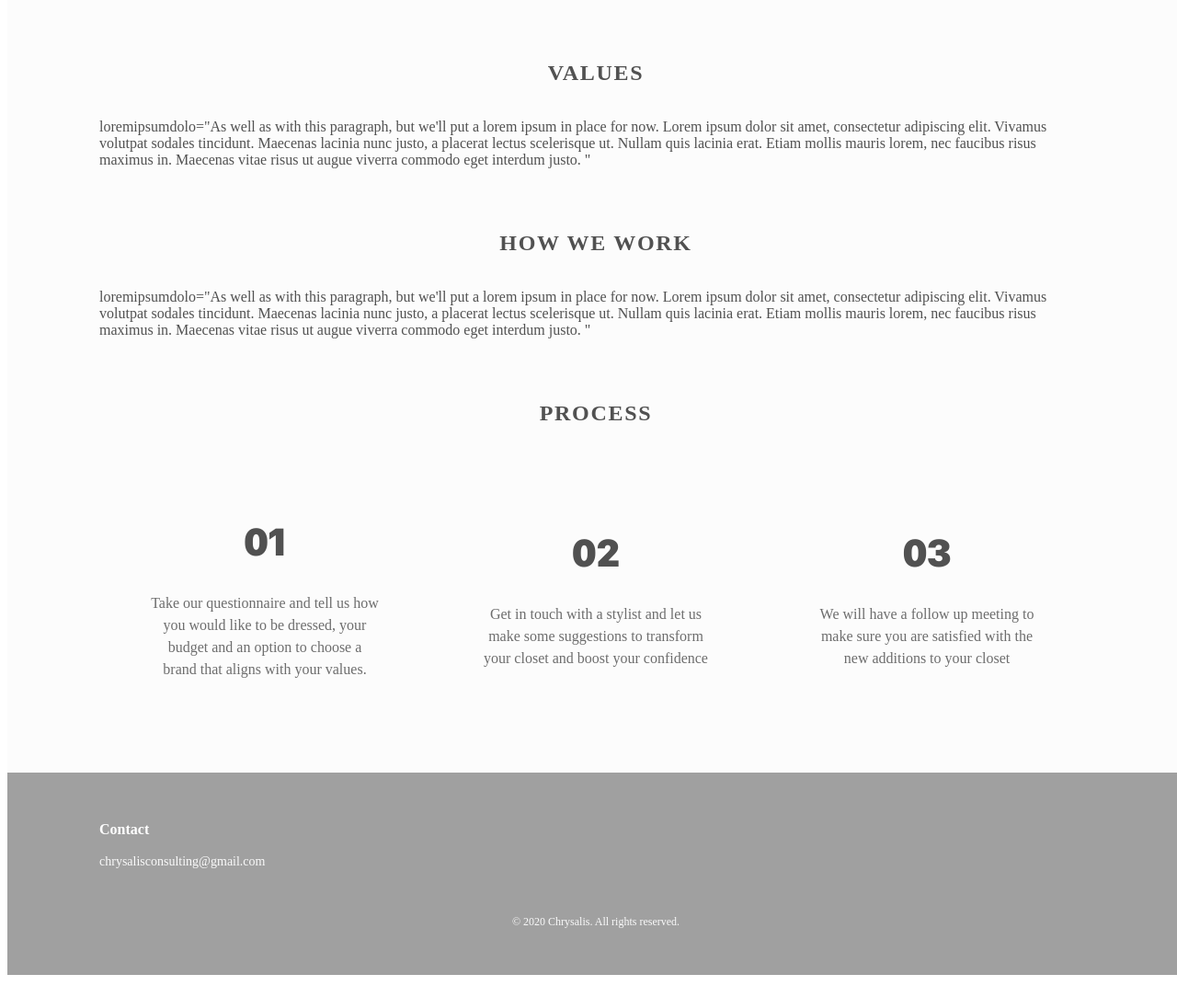
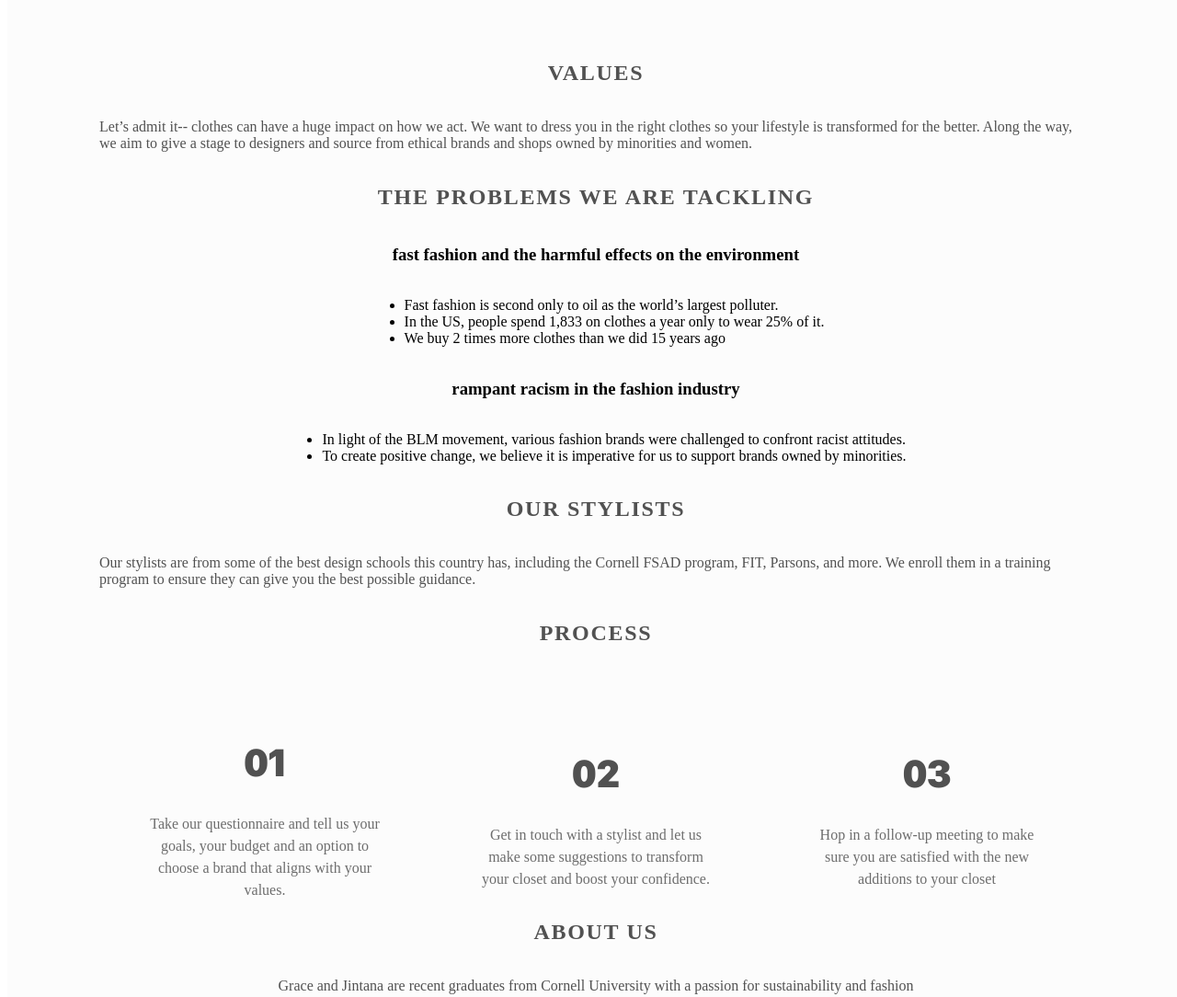
Before and after one commit to soiaree/chrysalis, a plain HTML site: page index.html in a window 1280 px wide. Shown: the part 620-1704 px from the top of the page at 92% size. Drawn offline with Linux system fonts and the light colour scheme; a script that the page names is missing.

Commit message:
added content

```diff
--- a/index.html
+++ b/index.html
@@ -50,9 +50,7 @@
         <div class="landing-container07">
           <span class="landing-text2">Let&apos;s keep it simple</span>
           <span class="landing-text3">
-            This is the paragraph. In this project you&apos;ll learn how to work more with
-            components and overrides. This paragraph can also be edited if you start writing text
-            in the second input from the right panel
+              How would you describe your style in one word? Fashion and style is not only a means to express who you are, but also who you aspire to be. Chrysalis can help you get to where you want to be through our stylists who find you sustainably-sourced outfits.
           </span>
           <div class="landing-container08"></div>
         </div>
@@ -63,19 +61,25 @@
 
         <h2>VALUES</h2>
         <p>
-          loremipsumdolo="As well as with this paragraph, but we'll put a lorem ipsum in place for now. Lorem ipsum dolor sit amet, consectetur adipiscing elit. Vivamus volutpat sodales tincidunt. Maecenas lacinia nunc justo, a placerat lectus
-          scelerisque ut. Nullam quis lacinia erat. Etiam mollis mauris lorem, nec faucibus risus maximus in. Maecenas vitae risus ut augue viverra commodo eget interdum justo. "</p>
-        <p>
+          Let’s admit it-- clothes can have a huge impact on how we act. We want to dress you in the right clothes so your lifestyle is transformed for the better. Along the way, we aim to give a stage to designers and source from ethical brands and shops owned by minorities and women. </p>
 
 
+          <h2>THE PROBLEMS WE ARE TACKLING</h2>
+              <h3>fast fashion and the harmful effects on the environment</h3>
+              <ul>
+                  <li>Fast fashion is second only to oil as the world’s largest polluter.</li>
+                  <li>In the US, people spend 1,833 on clothes a year  only to wear 25% of it.</li>
+                  <li>We buy 2 times more clothes than we did 15 years ago</li>
+            </ul>
+          <h3>rampant racism in the fashion industry</h3>
+          <ul>
+                  <li>In light of the BLM movement, various fashion brands were challenged to confront racist attitudes.</li>
+                  <li>To create positive change, we believe it is imperative for us to support brands owned by minorities.</li>
+            </ul>
 
-
-          <h2>HOW WE WORK</h2>
-          <p>
-            loremipsumdolo="As well as with this paragraph, but we'll put a lorem ipsum in place for now. Lorem ipsum dolor sit amet, consectetur adipiscing elit. Vivamus volutpat sodales tincidunt. Maecenas lacinia nunc justo, a placerat lectus
-            scelerisque ut. Nullam quis lacinia erat. Etiam mollis mauris lorem, nec faucibus risus maximus in. Maecenas vitae risus ut augue viverra commodo eget interdum justo. "</p>
-          <p>
-
+        <h2>OUR STYLISTS</h2>
+        <p>
+          Our stylists are from some of the best design schools  this country has, including the Cornell FSAD program, FIT, Parsons, and more. We enroll them in a training program to ensure they can give you the best possible guidance. </p>
 
   <h2>PROCESS</h2>
           <div class="landing-featurescontainer">
@@ -85,23 +89,29 @@
 
               <h1 class="landing-heading1">01</h1>
               <span class="landing-text4">
-                Take our questionnaire and tell us how you would like to be dressed, your budget and an option to choose a brand that aligns with your values.
+                Take our questionnaire and tell us your goals, your budget and an option to choose a brand that aligns with your values.
               </span>
             </div>
             <div class="landing-icon1">
 
               <h1 class="landing-heading1">02</h1>
               <span class="landing-text4">
-                Get in touch with a stylist and let us make some suggestions to transform your closet and boost your confidence
+                Get in touch with a stylist and let us make some suggestions to transform your closet and boost your confidence.
               </span>
             </div>
             <div class="landing-icon1">
 
               <h1 class="landing-heading1">03</h1>
               <span class="landing-text4">
-                We will have a follow up meeting to make sure you are satisfied with the new additions to your closet              </span>
+                Hop in a follow-up meeting to make sure you are satisfied with the new additions to your closet
+                </span>
             </div>
           </div>
+
+        <h2>ABOUT US</h2>
+        <p>
+          Grace and Jintana are recent graduates from Cornell University with a passion for sustainability and fashion</p>
+
       </div>
     </div>
 
```
